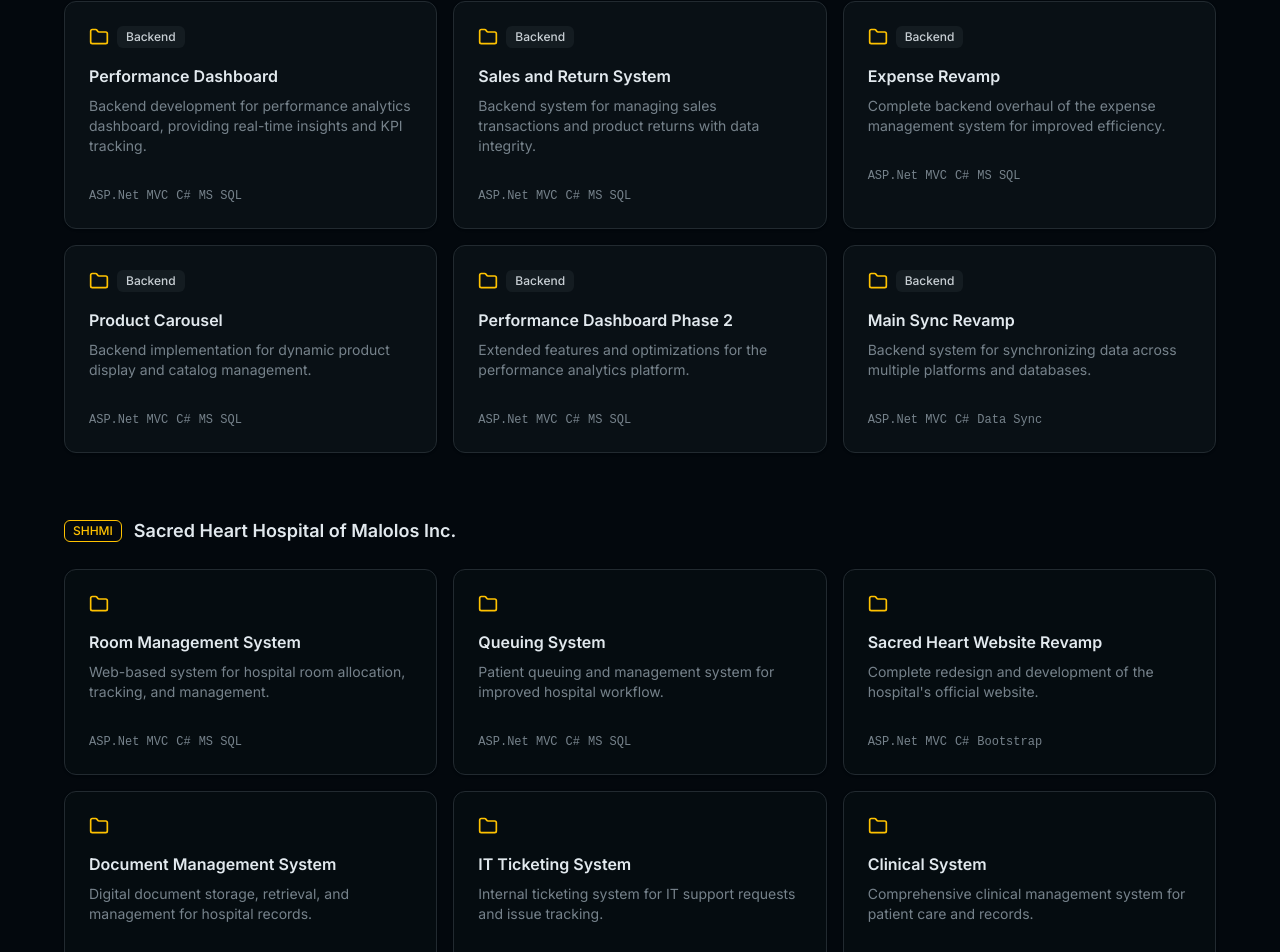
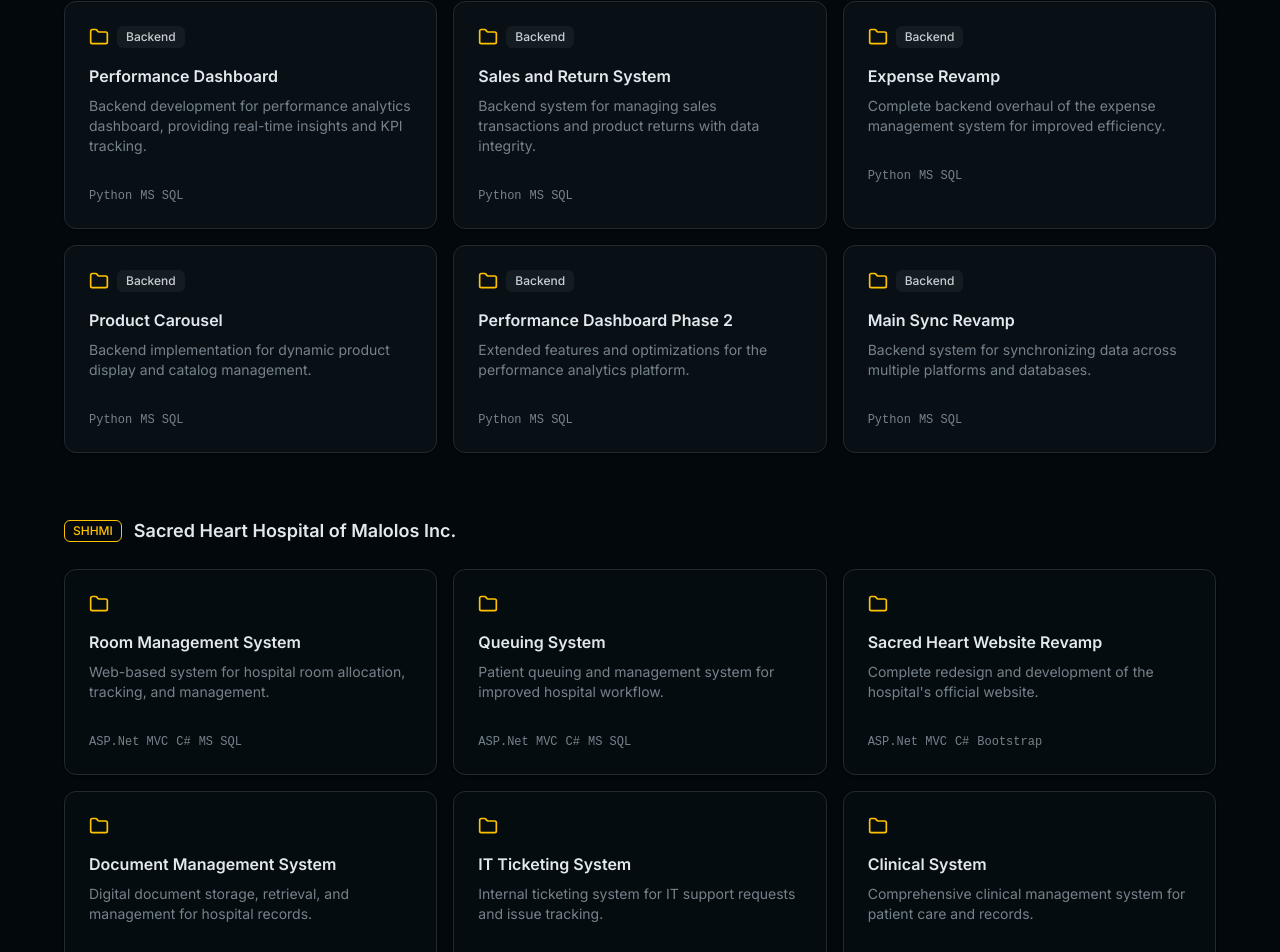
Before and after one commit to mariakimberlycruz/v0-developer-portfolio-website, a Next.js app: page / in a window 1280 px wide. Shown: the part 3618-4570 px from the top of the page. Built offline with nearby package versions, Linux system fonts and the light colour scheme.

Commit message:
feat: update project tech stack to Python
Added "position: Developer" to each project entry

```diff
--- a/components/projects.tsx
+++ b/components/projects.tsx
@@ -6,32 +6,38 @@ const felcoProjects = [
   {
     title: "Performance Dashboard",
     description: "Backend development for performance analytics dashboard, providing real-time insights and KPI tracking.",
-    technologies: ["ASP.Net MVC", "C#", "MS SQL"],
+    position: "Developer",
+    technologies: ["Python", "MS SQL"],
   },
   {
     title: "Sales and Return System",
     description: "Backend system for managing sales transactions and product returns with data integrity.",
-    technologies: ["ASP.Net MVC", "C#", "MS SQL"],
+    position: "Developer",
+    technologies: ["Python", "MS SQL"],
   },
   {
     title: "Expense Revamp",
     description: "Complete backend overhaul of the expense management system for improved efficiency.",
-    technologies: ["ASP.Net MVC", "C#", "MS SQL"],
+    position: "Developer",
+    technologies: ["Python", "MS SQL"],
   },
   {
     title: "Product Carousel",
     description: "Backend implementation for dynamic product display and catalog management.",
-    technologies: ["ASP.Net MVC", "C#", "MS SQL"],
+    position: "Developer",
+    technologies: ["Python", "MS SQL"],
   },
   {
     title: "Performance Dashboard Phase 2",
     description: "Extended features and optimizations for the performance analytics platform.",
-    technologies: ["ASP.Net MVC", "C#", "MS SQL"],
+    position: "Developer",
+    technologies: ["Python", "MS SQL"],
   },
   {
     title: "Main Sync Revamp",
     description: "Backend system for synchronizing data across multiple platforms and databases.",
-    technologies: ["ASP.Net MVC", "C#", "Data Sync"],
+    position: "Developer",
+    technologies: ["Python", "MS SQL"],
   },
 ]
 
```
